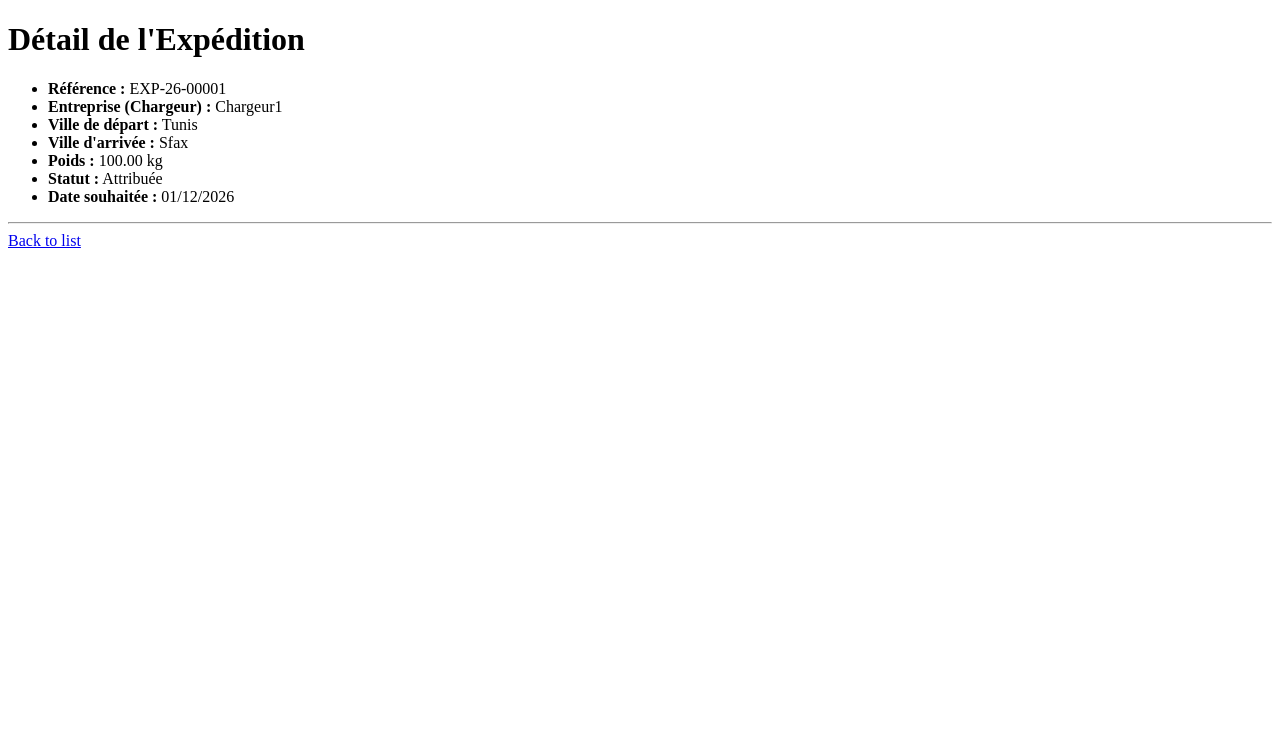
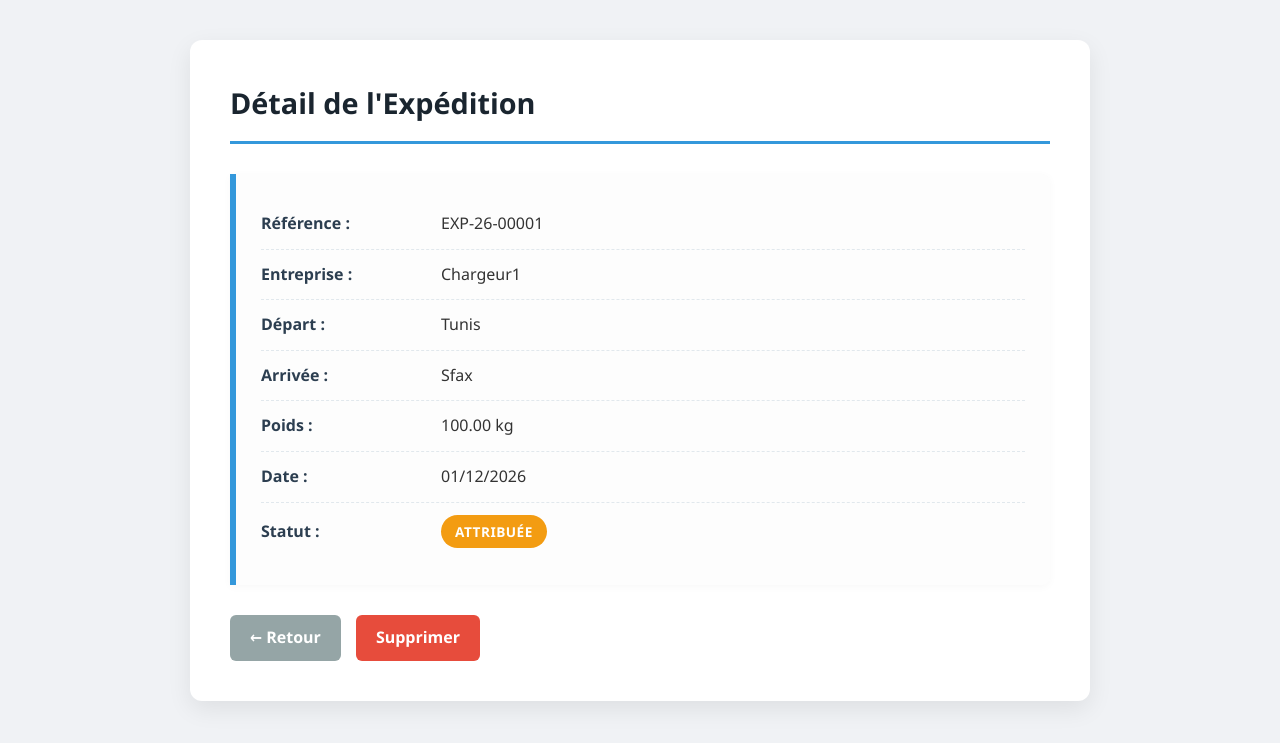
Before and after one commit to sabrine-elloumi/transconnect, a Django app: page /expedition/detail/1/ in a window 1280 px wide. Shown: the top 743 px of the page. Run offline with Django 5.2, Linux system fonts and the light colour scheme; data comes from the database, SQL or seed files in the repository; both versions use the stored data as it was after the commit.

Commit message:
Feat: ajout du CRUD complet (Create, Update, Delete) et design CSS pour les expeditions

```diff
--- /dev/null
+++ b/ExpeditionApp/static/css/style.css
@@ -0,0 +1,241 @@
+/* =========================================
+   BASE & RESET
+   ========================================= */
+* {
+    box-sizing: border-box;
+    margin: 0;
+    padding: 0;
+}
+
+body {
+    font-family: 'Segoe UI', Tahoma, Geneva, Verdana, sans-serif;
+    background-color: #f0f2f5;
+    color: #333;
+    line-height: 1.6;
+    padding: 40px 20px;
+}
+
+/* Conteneur principal pour toutes les pages */
+.container {
+    max-width: 900px;
+    margin: 0 auto;
+    background: #ffffff;
+    padding: 40px;
+    border-radius: 12px;
+    box-shadow: 0 8px 24px rgba(0, 0, 0, 0.08);
+}
+
+h1 {
+    color: #1a252f;
+    border-bottom: 3px solid #3498db;
+    padding-bottom: 15px;
+    margin-bottom: 30px;
+    font-size: 1.8rem;
+}
+
+/* =========================================
+   TABLEAUX (LISTE)
+   ========================================= */
+table {
+    width: 100%;
+    border-collapse: collapse;
+    margin-bottom: 20px;
+}
+
+th, td {
+    padding: 15px;
+    text-align: left;
+    border-bottom: 1px solid #e1e8ed;
+}
+
+th {
+    background-color: #2c3e50;
+    color: #ffffff;
+    font-weight: 600;
+    text-transform: uppercase;
+    font-size: 0.85rem;
+    letter-spacing: 0.5px;
+}
+
+tr:hover {
+    background-color: #f8f9fa;
+}
+
+/* =========================================
+   LIENS & BOUTONS
+   ========================================= */
+a {
+    color: #3498db;
+    text-decoration: none;
+    font-weight: 600;
+    transition: color 0.2s ease;
+}
+
+a:hover {
+    color: #2980b9;
+    text-decoration: underline;
+}
+
+.btn {
+    display: inline-block;
+    padding: 10px 20px;
+    background-color: #3498db;
+    color: #ffffff !important;
+    border-radius: 6px;
+    text-decoration: none !important;
+    font-weight: 600;
+    border: none;
+    cursor: pointer;
+    transition: background 0.2s ease, transform 0.1s ease;
+    font-size: 1rem;
+}
+
+.btn:hover {
+    background-color: #2980b9;
+    transform: translateY(-1px);
+}
+
+.btn-success {
+    background-color: #2ecc71;
+}
+
+.btn-success:hover {
+    background-color: #27ae60;
+}
+
+.btn-danger {
+    background-color: #e74c3c;
+}
+
+.btn-danger:hover {
+    background-color: #c0392b;
+}
+
+.btn-secondary {
+    background-color: #95a5a6;
+}
+
+.btn-secondary:hover {
+    background-color: #7f8c8d;
+}
+
+/* =========================================
+   CARTE DE DÉTAIL
+   ========================================= */
+.detail-card {
+    background: #fdfdfd;
+    padding: 25px;
+    border-left: 6px solid #3498db;
+    border-radius: 0 8px 8px 0;
+    box-shadow: 0 2px 8px rgba(0,0,0,0.03);
+    margin-bottom: 30px;
+}
+
+.detail-card ul {
+    list-style: none;
+}
+
+.detail-card li {
+    padding: 12px 0;
+    border-bottom: 1px dashed #e1e8ed;
+    display: flex;
+    align-items: center;
+}
+
+.detail-card li:last-child {
+    border-bottom: none;
+}
+
+.detail-card strong {
+    color: #2c3e50;
+    width: 180px;
+    display: inline-block;
+    font-weight: 600;
+}
+
+/* =========================================
+   BADGES DE STATUT
+   ========================================= */
+.badge {
+    padding: 6px 14px;
+    border-radius: 20px;
+    font-size: 0.85rem;
+    font-weight: bold;
+    color: #ffffff;
+    display: inline-block;
+    text-transform: uppercase;
+    letter-spacing: 0.5px;
+}
+
+.badge-publiee { background-color: #3498db; }
+.badge-attribuee { background-color: #f39c12; }
+.badge-en_cours { background-color: #9b59b6; }
+.badge-livree { background-color: #2ecc71; }
+.badge-annulee { background-color: #e74c3c; }
+
+/* =========================================
+   FORMULAIRES (Création / Modification)
+   ========================================= */
+form p {
+    margin-bottom: 20px;
+    display: flex;
+    flex-direction: column;
+}
+
+form label {
+    font-weight: 600;
+    margin-bottom: 8px;
+    color: #2c3e50;
+}
+
+form input,
+form select,
+form textarea {
+    width: 100%;
+    padding: 12px;
+    border: 1px solid #ccd1d9;
+    border-radius: 6px;
+    font-size: 1rem;
+    font-family: inherit;
+    transition: border-color 0.2s ease;
+}
+
+form input:focus,
+form select:focus,
+form textarea:focus {
+    outline: none;
+    border-color: #3498db;
+    box-shadow: 0 0 0 3px rgba(52, 152, 219, 0.2);
+}
+
+.form-actions {
+    margin-top: 30px;
+    display: flex;
+    gap: 15px;
+    align-items: center;
+}
+
+/* =========================================
+   PAGE DE SUPPRESSION
+   ========================================= */
+.delete-box {
+    text-align: center;
+    padding: 40px 20px;
+    border: 2px dashed #e74c3c;
+    border-radius: 12px;
+    background-color: #fdf2f2;
+    margin-top: 20px;
+}
+
+.delete-box h1 {
+    color: #e74c3c;
+    border-bottom: none;
+    margin-bottom: 15px;
+}
+
+.delete-actions {
+    margin-top: 25px;
+    display: flex;
+    justify-content: center;
+    gap: 15px;
+}
--- a/ExpeditionApp/urls.py
+++ b/ExpeditionApp/urls.py
@@ -4,7 +4,12 @@ from django.urls import path
 app_name = "Expedition"
 urlpatterns = [
     path('home/', home, name='home'),
-    path('w/<str:name>', welcome , name="welcomeFunction"),
+    path('w/<str:name>', welcome, name="welcomeFunction"),
     path('list/', listExpeditions, name="list"),
-    path('detail/<int:id>/', detailExpedition, name='details'),
+    path('detail/<int:id>/', detailExpedition, name="detail"), # <-- name="detail"
+    path('list_expeditions/', Liste_expedition.as_view(), name='liste_expedition'),
+    path('detail_expedition/<int:pk>/', Detail_expedition.as_view(), name='detail_expedition'),
+    path('delete_expedition/<int:pk>/', Delete_expedition.as_view(), name='delete_expedition'),
+    path('create_expedition/', CreateExpedition.as_view(), name='create_expedition'),
+    path('update_expedition/<int:pk>/', UpdateExpedition.as_view(), name='update_expedition'),
 ]
--- a/ExpeditionApp/views.py
+++ b/ExpeditionApp/views.py
@@ -1,6 +1,12 @@
 from django.http import HttpResponse
 from django.shortcuts import render
+from django.urls import reverse_lazy
 from .models import Expedition
+from django.views.generic import CreateView
+from django.views.generic import DetailView, ListView, DeleteView
+from .forms import ExpeditionForm
+from django.views.generic.edit import UpdateView
+
 
 def home(request):
     return HttpResponse("<h1> Welcome To ...</h1>")
@@ -15,3 +21,37 @@ def listExpeditions(request):
 def detailExpedition(request, id):
     expedition = Expedition.objects.get(id=id)
     return render(request, 'expedition/detail.html', {"expedition": expedition})
+
+def deleteExpedition(request, id):
+    expedition = Expedition.objects.get(id=id)
+    expedition.delete()
+    return HttpResponse(f"Expedition with id {id} has been deleted.")
+
+class Liste_expedition(ListView) :
+    model=Expedition
+    template_name='expedition/list.html'
+    context_object_name='list'
+
+class Detail_expedition(DetailView) :
+    model=Expedition
+    template_name='expedition/detail.html'
+    context_object_name='expedition'
+
+class Delete_expedition(DeleteView) :
+    model=Expedition
+    template_name='expedition/delete.html'
+    success_url=reverse_lazy('Expedition:liste_expedition')
+
+
+class CreateExpedition(CreateView):
+    model = Expedition
+    template_name = 'expedition/forms.html'
+
+    form_class = ExpeditionForm
+    success_url = reverse_lazy('Expedition:liste_expedition')
+
+class UpdateExpedition(UpdateView):
+    model = Expedition
+    template_name = 'expedition/forms.html'
+    form_class = ExpeditionForm
+    success_url = reverse_lazy('Expedition:liste_expedition')
--- a/config/settings.py
+++ b/config/settings.py
@@ -126,3 +126,7 @@ STATIC_URL = 'static/'
 DEFAULT_AUTO_FIELD = 'django.db.models.BigAutoField'
 
 AUTH_USER_MODEL = 'EntrepriseApp.Utilisateur'
+
+STATICFILES_DIRS = [
+    BASE_DIR / "static",
+]
--- a/templates/expedition/detail.html
+++ b/templates/expedition/detail.html
@@ -1,30 +1,39 @@
+{% load static %}
 <!DOCTYPE html>
 <html lang="en">
 <head>
     <meta charset="UTF-8">
-    <meta name="viewport" content="width=device-width, initial-scale=1.0">
     <title>Détail de l'Expédition</title>
+    <link rel="stylesheet" href="{% static 'css/style.css' %}">
 </head>
 <body>
-    <h1>Détail de l'Expédition</h1>
+    <div class="container">
+        <h1>Détail de l'Expédition</h1>
 
-    <ul>
-        <li><strong>Référence :</strong> {{ expedition.reference }}</li>
-        <li><strong>Entreprise (Chargeur) :</strong> {{ expedition.entreprise }}</li>
-        <li><strong>Ville de départ :</strong> {{ expedition.ville_depart }}</li>
-        <li><strong>Ville d'arrivée :</strong> {{ expedition.ville_arrivee }}</li>
-        <li><strong>Poids :</strong> {{ expedition.poids_kg }} kg</li>
-        <li><strong>Statut :</strong> {{ expedition.get_statut_display }}</li>
-        <li><strong>Date souhaitée :</strong> {{ expedition.date_souhaitee|date:"d/m/Y" }}</li>
-    </ul>
+        <div class="detail-card">
+            <ul>
+                <li><strong>Référence :</strong> {{ expedition.reference }}</li>
+                <li><strong>Entreprise :</strong> {{ expedition.entreprise }}</li>
+                <li><strong>Départ :</strong> {{ expedition.ville_depart }}</li>
+                <li><strong>Arrivée :</strong> {{ expedition.ville_arrivee }}</li>
+                <li><strong>Poids :</strong> {{ expedition.poids_kg }} kg</li>
+                <li><strong>Date :</strong> {{ expedition.date_souhaitee|date:"d/m/Y" }}</li>
+                <li>
+                    <strong>Statut :</strong>
+                    <span class="badge badge-{{ expedition.statut }}">
+                        {{ expedition.get_statut_display }}
+                    </span>
+                </li>
+            </ul>
+            {% if expedition.description %}
+                <p style="margin-top: 15px;"><strong>Description :</strong> {{ expedition.description }}</p>
+            {% endif %}
+        </div>
 
-    {% if expedition.description %}
-        <p><strong>Description :</strong> {{ expedition.description }}</p>
-    {% endif %}
-
-    <hr>
-
-    <a href="{% url 'Expedition:list' %}"> Back to list </a>
-
+        <div class="form-actions">
+            <a href="{% url 'Expedition:liste_expedition' %}" class="btn btn-secondary">← Retour</a>
+            <a href="{% url 'Expedition:delete_expedition' expedition.pk %}" class="btn btn-danger">Supprimer</a>
+        </div>
+    </div>
 </body>
 </html>
```
Also changed, not shown: ExpeditionApp/forms.py (added, +13 -0 lines), templates/expedition/delete.html (added, +25 -0 lines), templates/expedition/detail.css (+94 -0 lines), templates/expedition/forms.html (added, +25 -0 lines), templates/expedition/list.html (+41 -9 lines), sabrine+.sqlite3.
